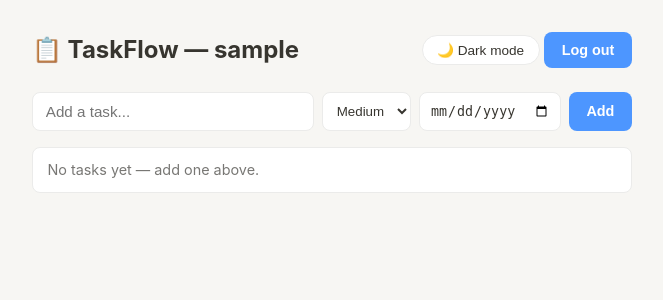
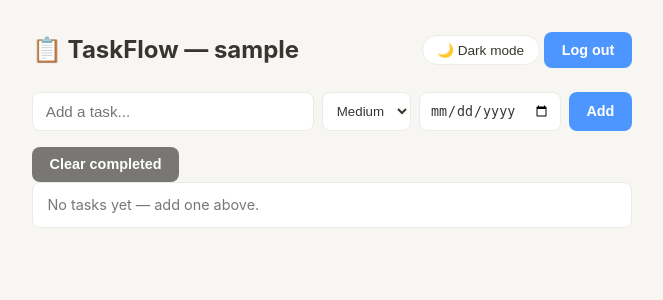
Before and after one commit to Arnav-3012/arnav-taskflow, a Django app: page / in a window 1280 px wide. Shown: the top 300 px of the page, without its empty margins (308-971 px from the left). Run offline with Django 5.2, Linux system fonts and the light colour scheme; the visitor is signed in with stand-in values (Sample User, id 1); data that the repository does not hold is empty.

Commit message:
Add clear completed button

```diff
--- a/tasks/templates/tasks/task_list.html
+++ b/tasks/templates/tasks/task_list.html
@@ -27,6 +27,11 @@
     </select>
     <input type="date" name="due_date">
     <button type="submit" class="btn">Add</button>
+  </form>
+
+  <form method="post" action="{% url 'clear_completed' %}">
+    {% csrf_token %}
+    <button type="submit" class="btn" style="background:var(--text-muted)">Clear completed</button>
   </form>
 
   <ul id="task-list">
--- a/tasks/urls.py
+++ b/tasks/urls.py
@@ -5,4 +5,5 @@ urlpatterns = [
     path("", views.task_list, name="task_list"),
     path("<int:task_id>/toggle/", views.toggle_task, name="toggle_task"),
     path("<int:task_id>/delete/", views.delete_task, name="delete_task"),
+    path("clear-completed/", views.clear_completed, name="clear_completed"),
 ]
--- a/tasks/views.py
+++ b/tasks/views.py
@@ -27,3 +27,8 @@ def delete_task(request, task_id):
     task = get_object_or_404(Task, id=task_id, owner=request.user)
     task.delete()
     return redirect("task_list")
+
+@login_required
+def clear_completed(request):
+    Task.objects.filter(owner=request.user, done=True).delete()
+    return redirect("task_list")
```
